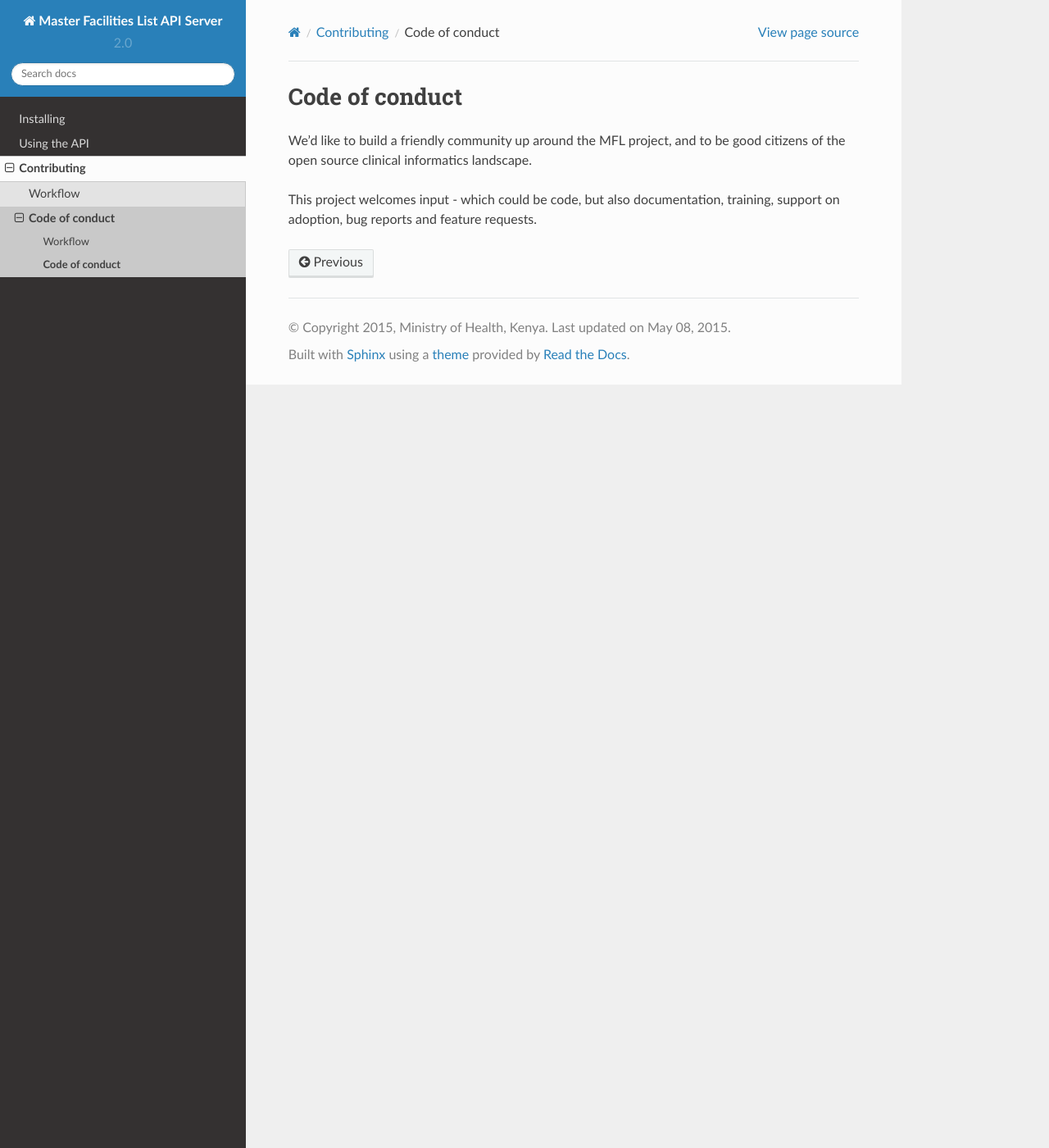
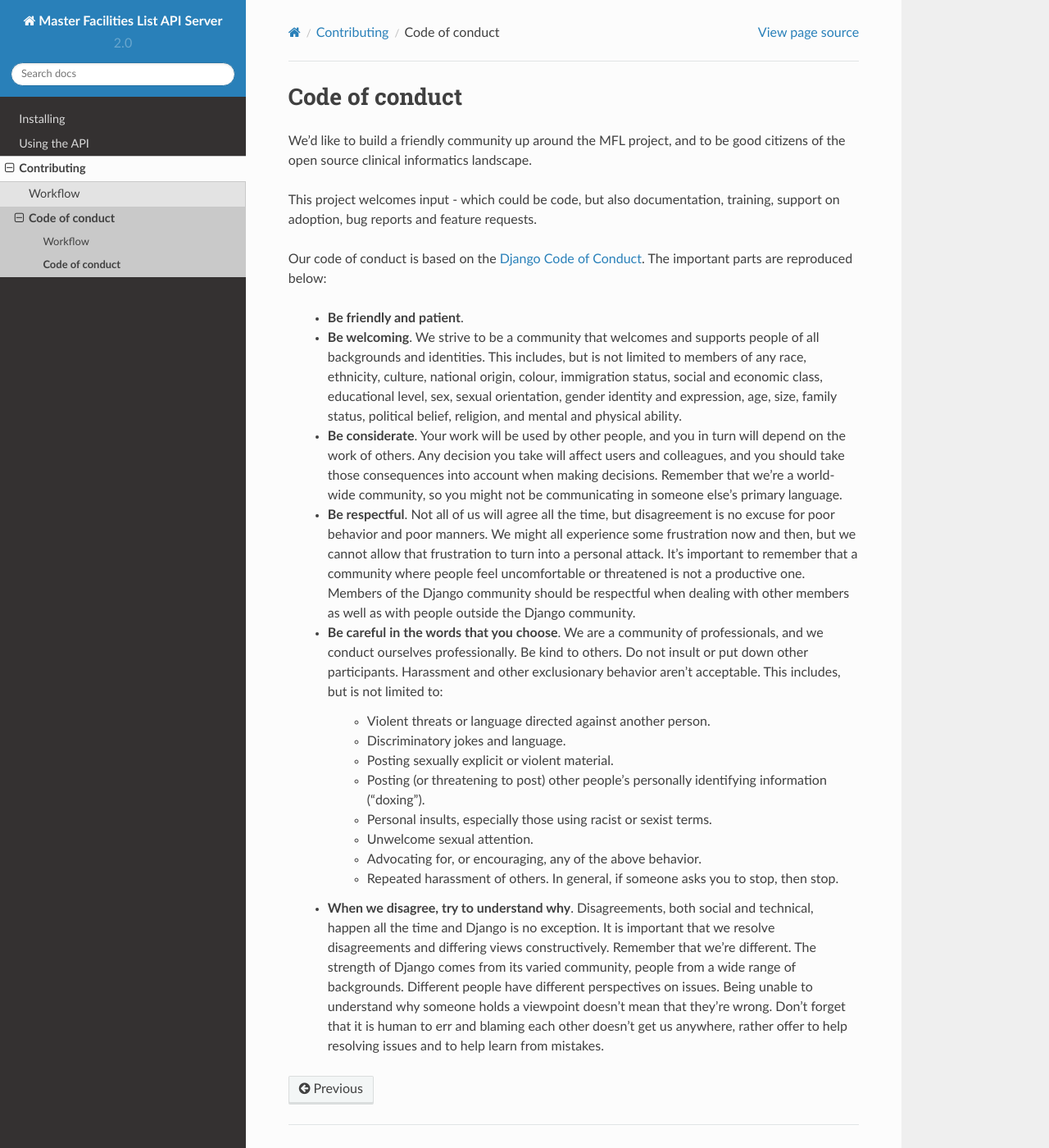
Before and after one commit to MasterFacilityList/mfl_api, a Sphinx documentation site: the page built from docs/contributing/code_of_conduct.rst, in a window 1280 px wide and 1400 px high. Shown: the whole window at 82% size. Built offline with Sphinx 7.4.7 and the Read the Docs theme 2.0.0, drawn with Linux system fonts in a browser that asks for light colours.

Commit message:
Completed code of conduct section

```diff
--- a/docs/contributing/code_of_conduct.rst
+++ b/docs/contributing/code_of_conduct.rst
@@ -6,6 +6,28 @@
 This project welcomes input - which could be code, but also documentation,
 training, support on adoption, bug reports and feature requests.
 
+Our code of conduct is based on the `Django Code of Conduct`_. The important
+parts are reproduced below:
+
+    * **Be friendly and patient**.
+    * **Be welcoming**. We strive to be a community that welcomes and supports people of all backgrounds and identities. This includes, but is not limited to members of any race, ethnicity, culture, national origin, colour, immigration status, social and economic class, educational level, sex, sexual orientation, gender identity and expression, age, size, family status, political belief, religion, and mental and physical ability.
+    * **Be considerate**. Your work will be used by other people, and you in turn will depend on the work of others. Any decision you take will affect users and colleagues, and you should take those consequences into account when making decisions. Remember that we're a world-wide community, so you might not be communicating in someone else's primary language.
+    * **Be respectful**. Not all of us will agree all the time, but disagreement is no excuse for poor behavior and poor manners. We might all experience some frustration now and then, but we cannot allow that frustration to turn into a personal attack. It’s important to remember that a community where people feel uncomfortable or threatened is not a productive one. Members of the Django community should be respectful when dealing with other members as well as with people outside the Django community.
+    * **Be careful in the words that you choose**. We are a community of professionals, and we conduct ourselves professionally. Be kind to others. Do not insult or put down other participants. Harassment and other exclusionary behavior aren't acceptable. This includes, but is not limited to:
+
+        * Violent threats or language directed against another person.
+        * Discriminatory jokes and language.
+        * Posting sexually explicit or violent material.
+        * Posting (or threatening to post) other people's personally identifying information ("doxing").
+        * Personal insults, especially those using racist or sexist terms.
+        * Unwelcome sexual attention.
+        * Advocating for, or encouraging, any of the above behavior.
+        * Repeated harassment of others. In general, if someone asks you to stop, then stop.
+
+    * **When we disagree, try to understand why**. Disagreements, both social and technical, happen all the time and Django is no exception. It is important that we resolve disagreements and differing views constructively. Remember that we’re different. The strength of Django comes from its varied community, people from a wide range of backgrounds. Different people have different perspectives on issues. Being unable to understand why someone holds a viewpoint doesn’t mean that they’re wrong. Don’t forget that it is human to err and blaming each other doesn’t get us anywhere, rather offer to help resolving issues and to help learn from mistakes.
+
+.. _`Django Code of Conduct`: https://www.djangoproject.com/conduct/
+
 
 .. toctree::
     :maxdepth: 2
```
